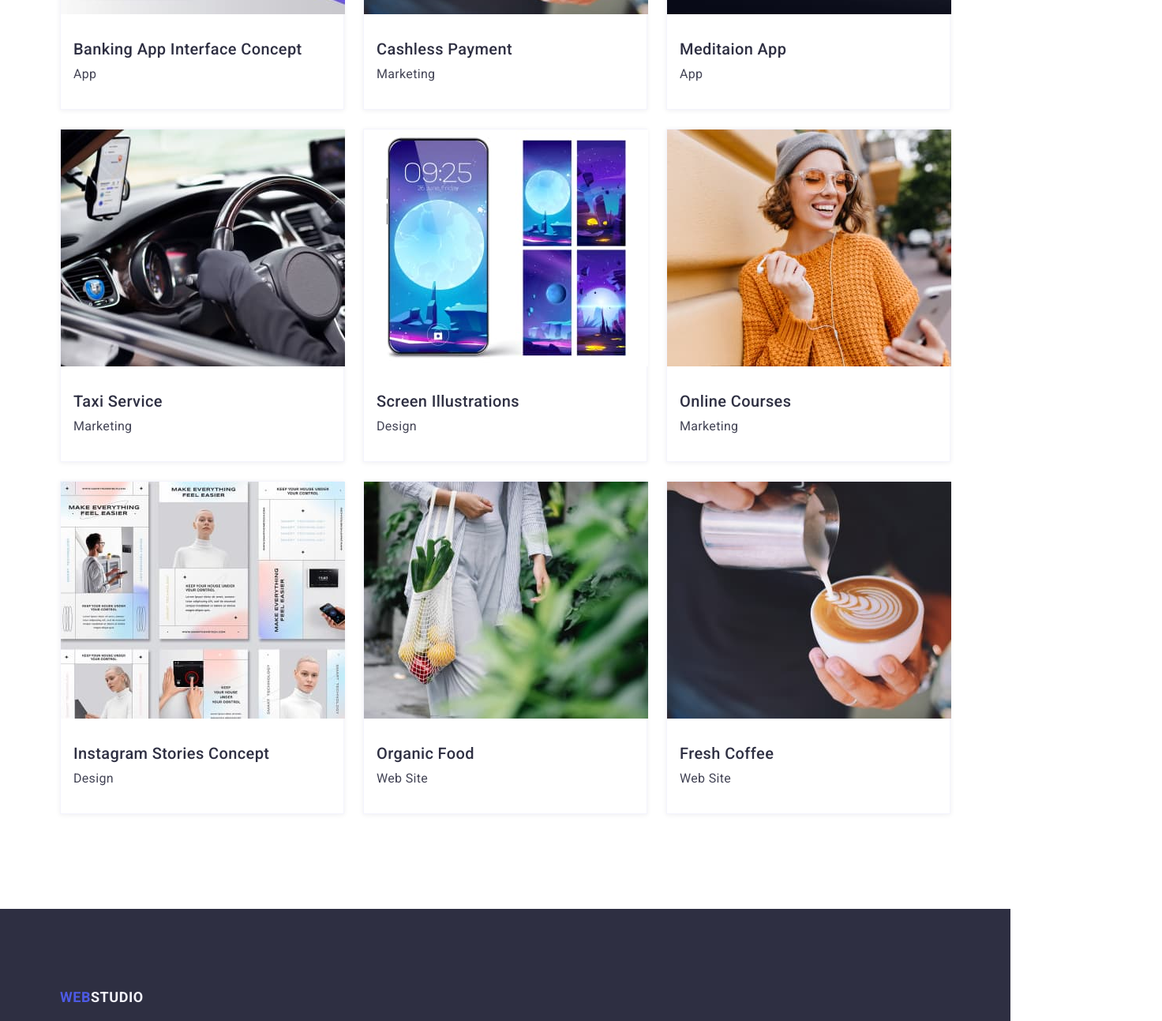
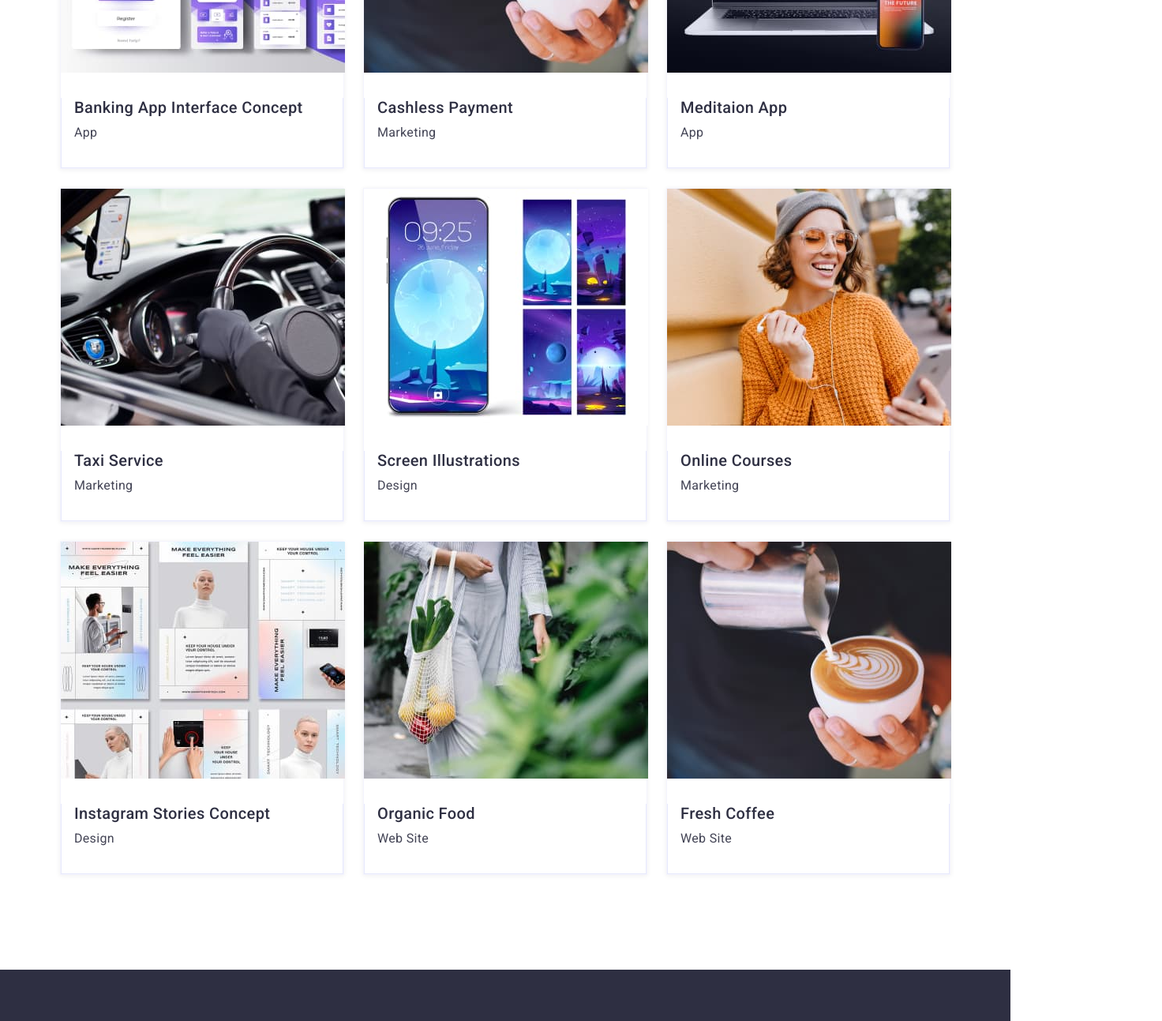
Before and after one commit to KaterynaSolodukhina/goit-markup-hw-03, a plain HTML site: page portfolio.html in a window 1280 px wide. Shown: the part 600-1893 px from the top of the page at 79% size, 1472 px wide, since content can reach past the window. Drawn offline with nearby package versions, Linux system fonts and the light colour scheme.

Commit message:
changes3

```diff
--- a/css/styles.css
+++ b/css/styles.css
@@ -1,4 +1,5 @@
 :root {
+  --accent-color: #e7e9fc;
   --color-navigation: #4d5ae5;
   --first-title-color: #2e2f42;
   --background-color: #ffffff;
@@ -24,8 +25,7 @@
   color: var(--first-title-color);
 }
 .logo-style-text {
-  font-family: "Raleway" sans-serif;
-  font-style: normal;
+  font-family: "Raleway", sans-serif;
   font-weight: 800;
   font-size: 18px;
   line-height: calc(24 / 18);
@@ -91,7 +91,7 @@ img {
 /*------HEADER-------*/
 .header {
   background-color: var(--background-heder);
-  position: absolute;
+
   background: #ffffff;
   border: 1px solid #e7e9fc;
   padding-right: 156px;
@@ -106,6 +106,7 @@ img {
   display: flex;
   align-items: center;
   margin-right: auto;
+  cursor: pointer;
 }
 
 .header-logo {
@@ -361,6 +362,11 @@ a.selected {
   padding-left: 16px;
   margin-bottom: 32px;
 }
+.portfolio-card {
+  border-left: 1px solid var(--accent-color);
+  border-right: 1px solid var(--accent-color);
+  border-bottom: 1px solid var(--accent-color);
+}
 
 /*------FOOTER-------*/
 .footer {
--- a/portfolio.html
+++ b/portfolio.html
@@ -8,7 +8,7 @@
     <link rel="preconnect" href="https://fonts.googleapis.com" />
     <link rel="preconnect" href="https://fonts.gstatic.com" crossorigin />
     <link
-      href="https://fonts.googleapis.com/css2?family=Raleway:wght@700&family=Roboto:wght@400;500;700&display=swap"
+      href="https://fonts.googleapis.com/css2?family=Raleway:wght@800&family=Roboto:wght@400;500;700&display=swap"
       rel="stylesheet"
     />
     <link
@@ -87,10 +87,12 @@
                 width="360"
                 height="300"
               />
+              <div class="portfolio-card">
                 <h2 class="menu-title head-title-third">
                   Banking App Interface Concept
                 </h2>
                 <p class="menu-after-title text">App</p>
+              </div>
             </li>
             <li class="menu-portfolio-item">
               <img
@@ -100,8 +102,10 @@
                 width="360"
                 height="300"
               />
+              <div class="portfolio-card">
                 <h2 class="menu-title head-title-third">Cashless Payment</h2>
                 <p class="menu-after-title text">Marketing</p>
+              </div>
             </li>
             <li class="menu-portfolio-item">
               <img
@@ -111,8 +115,10 @@
                 width="360"
                 height="300"
               />
+              <div class="portfolio-card">
                 <h2 class="menu-title head-title-third">Meditaion App</h2>
                 <p class="menu-after-title text">App</p>
+              </div>
             </li>
             <li class="menu-portfolio-item">
               <img
@@ -122,8 +128,10 @@
                 width="360"
                 height="300"
               />
+              <div class="portfolio-card">
                 <h2 class="menu-title head-title-third">Taxi Service</h2>
                 <p class="menu-after-title text">Marketing</p>
+              </div>
             </li>
             <li class="menu-portfolio-item">
               <img
@@ -133,8 +141,12 @@
                 width="360"
                 height="300"
               />
-              <h2 class="menu-title head-title-third">Screen Illustrations</h2>
+              <div class="portfolio-card">
+                <h2 class="menu-title head-title-third">
+                  Screen Illustrations
+                </h2>
                 <p class="menu-after-title text">Design</p>
+              </div>
             </li>
             <li class="menu-portfolio-item">
               <img
@@ -144,8 +156,10 @@
                 width="360"
                 height="300"
               />
+              <div class="portfolio-card">
                 <h2 class="menu-title head-title-third">Online Courses</h2>
                 <p class="menu-after-title text">Marketing</p>
+              </div>
             </li>
             <li class="menu-portfolio-item">
               <img
@@ -155,10 +169,12 @@
                 width="360"
                 height="300"
               />
+              <div class="portfolio-card">
                 <h2 class="menu-title head-title-third">
                   Instagram Stories Concept
                 </h2>
                 <p class="menu-after-title text">Design</p>
+              </div>
             </li>
             <li class="menu-portfolio-item">
               <img
@@ -168,8 +184,10 @@
                 width="360"
                 height="300"
               />
+              <div class="portfolio-card">
                 <h2 class="menu-title head-title-third">Organic Food</h2>
                 <p class="menu-after-title text">Web Site</p>
+              </div>
             </li>
             <li class="menu-portfolio-item">
               <img
@@ -179,8 +197,10 @@
                 width="360"
                 height="300"
               />
+              <div class="portfolio-card">
                 <h2 class="menu-title head-title-third">Fresh Coffee</h2>
                 <p class="menu-after-title text">Web Site</p>
+              </div>
             </li>
           </ul>
         </div>
```
Also changed, not shown: index.html (+1 -1 lines). Lines whose indentation alone changed are shown as unchanged.
